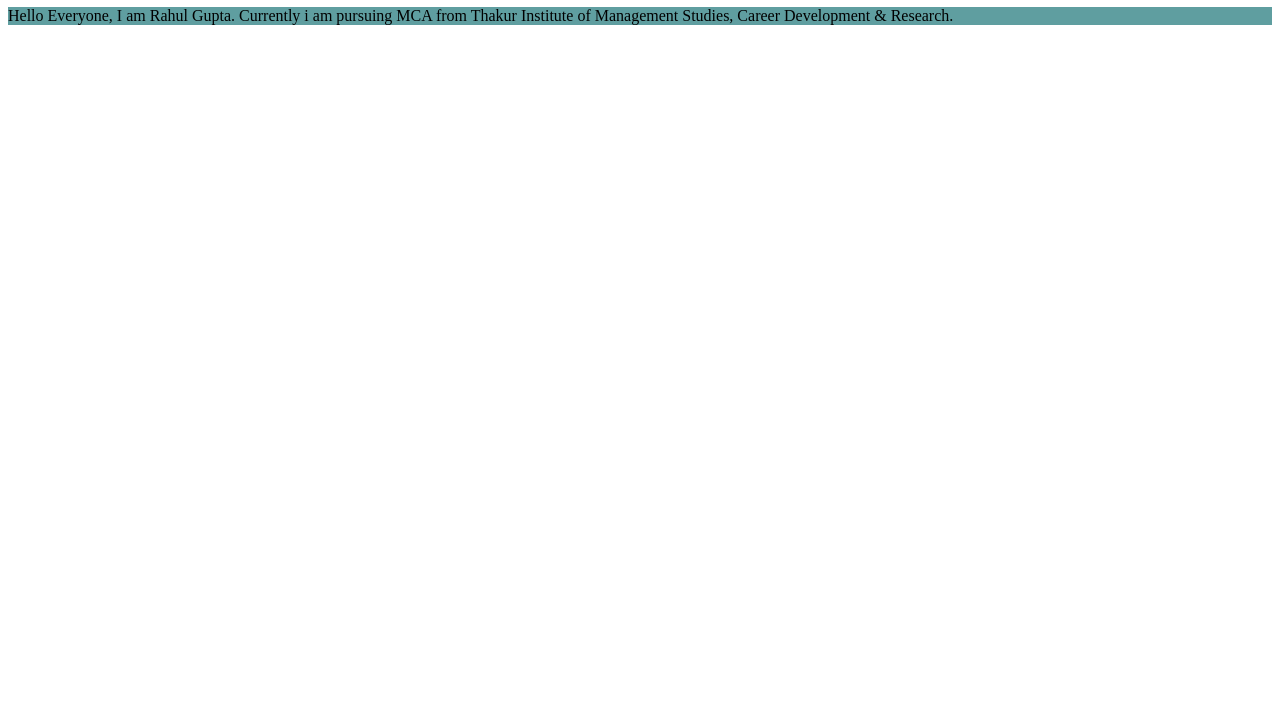
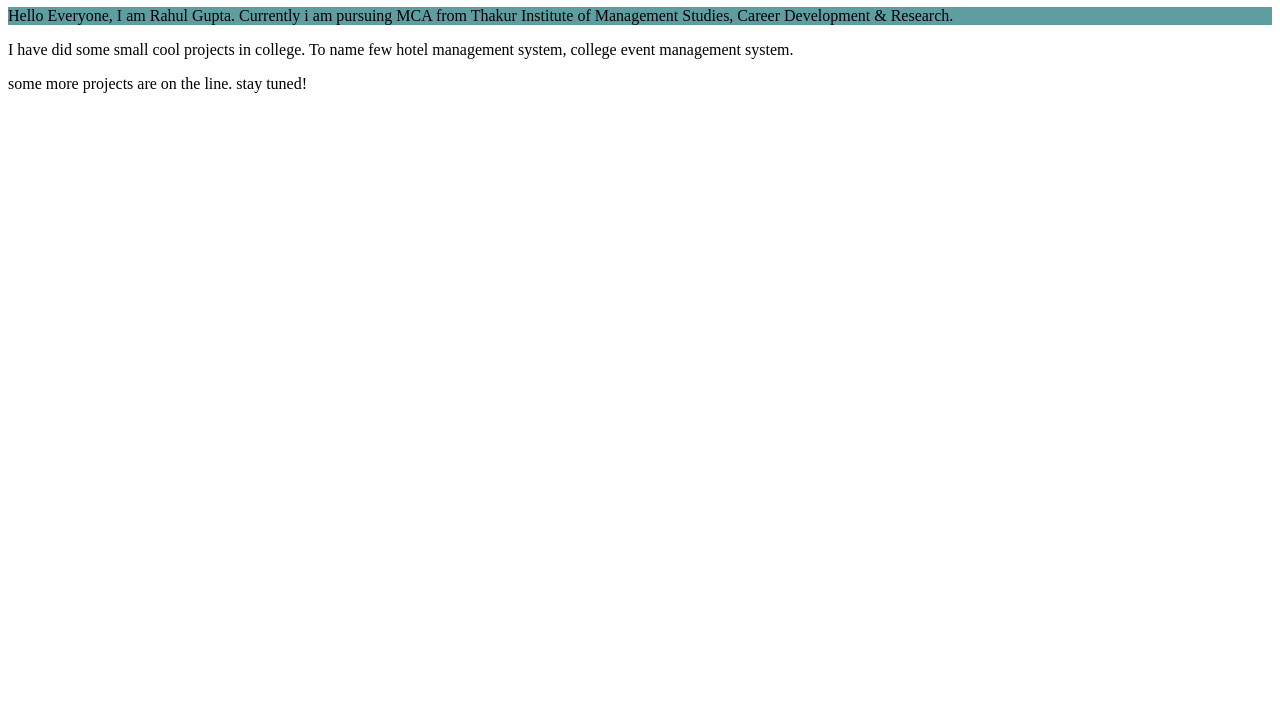
Before and after one commit to rg226965/portfolio-RahulGupta.com, a plain HTML site: page index.html in a window 1280 px wide. Shown: the part 73-800 px from the top of the page. Drawn offline with Linux system fonts and the light colour scheme.

Commit message:
update: added project feature

```diff
--- a/index.html
+++ b/index.html
@@ -9,5 +9,9 @@
 <body>
     <h1 style="background-color: azure;">This is Rahul Gupta's Portfolio</h1>
     <P style="background-color: cadetblue;"> Hello Everyone, I am Rahul Gupta. Currently i am pursuing MCA from Thakur Institute of Management Studies, Career Development & Research.
+
+    <p>I have did some small cool projects in college. To name few hotel management system, college event management system.</p>
+
+    <p>some more projects are on the line. stay tuned!</p>
 </body>
 </html>
```
